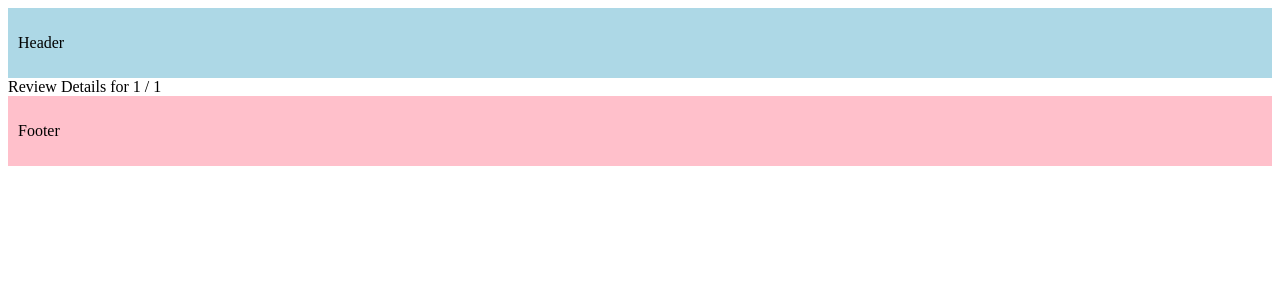
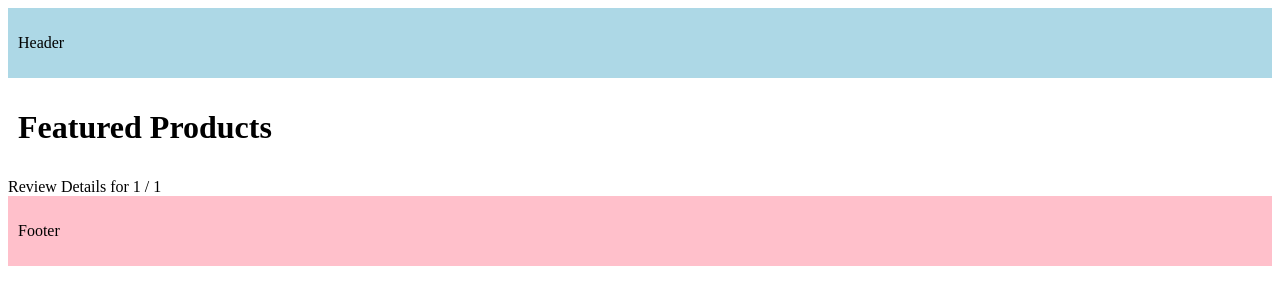
Before and after one commit to jake-transcrypts/nextjs-tutorial, a Next.js app: page /products/1/reviews/1 in a window 1280 px wide. Shown: the top 304 px of the page. Built offline with nearby package versions, Linux system fonts and the light colour scheme.

Commit message:
Nested Layouts

```diff
--- /dev/null
+++ b/src/app/products/[productId]/layout.tsx
@@ -0,0 +1,10 @@
+export default function ProductDetailLayout({ children }: { children: React.ReactNode }) {
+  return (
+    <div>
+      <header style={{ padding: '10px' }}>
+        <h1>Featured Products</h1>
+      </header>
+      {children}
+    </div>
+  );
+}
```
